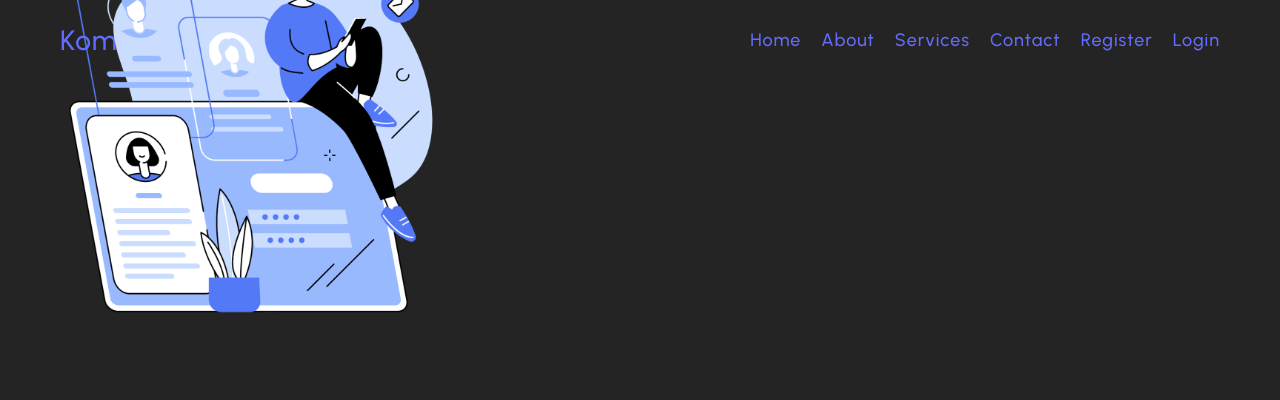
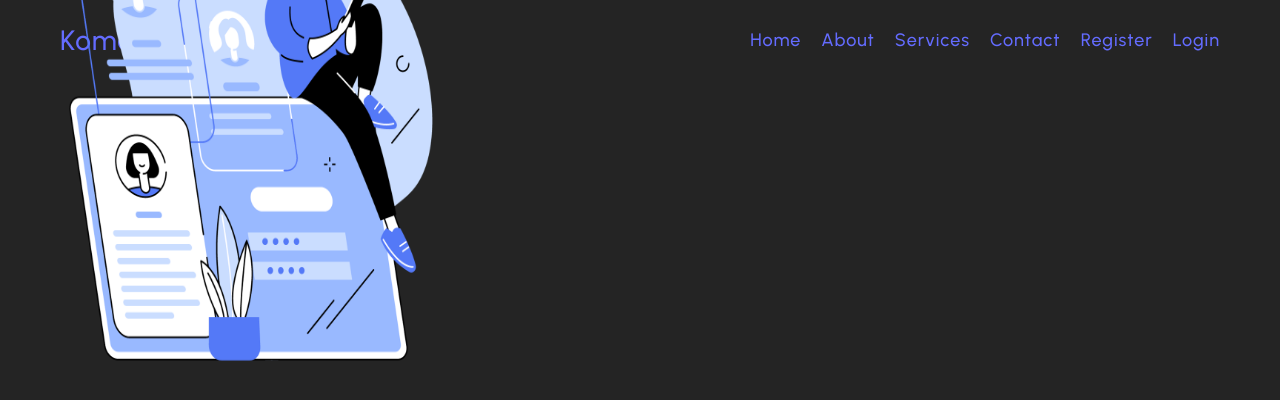
Before and after one commit to Komalmalkani/Mern_Auth_App, a React (Vite) app in the folder client/: page /register in a window 1280 px wide. Shown: the top 400 px of the page. Built offline with nearby package versions, Linux system fonts and the light colour scheme.

Commit message:
Registration page

```diff
--- a/client/src/Pages/Register.jsx
+++ b/client/src/Pages/Register.jsx
@@ -10,8 +10,13 @@ const Register = () => {
       <div className='registeration-image'>
       <img src='/images/register.png' alt='a girl is trying to do registeration'
         width="400"
+        height="500"
       />
+      </div>
 
+      {/* {let tackle registeration form} */}
+      <div  className='registration-form'>
+<h1></h1>
       </div>
 
       </div>
```
